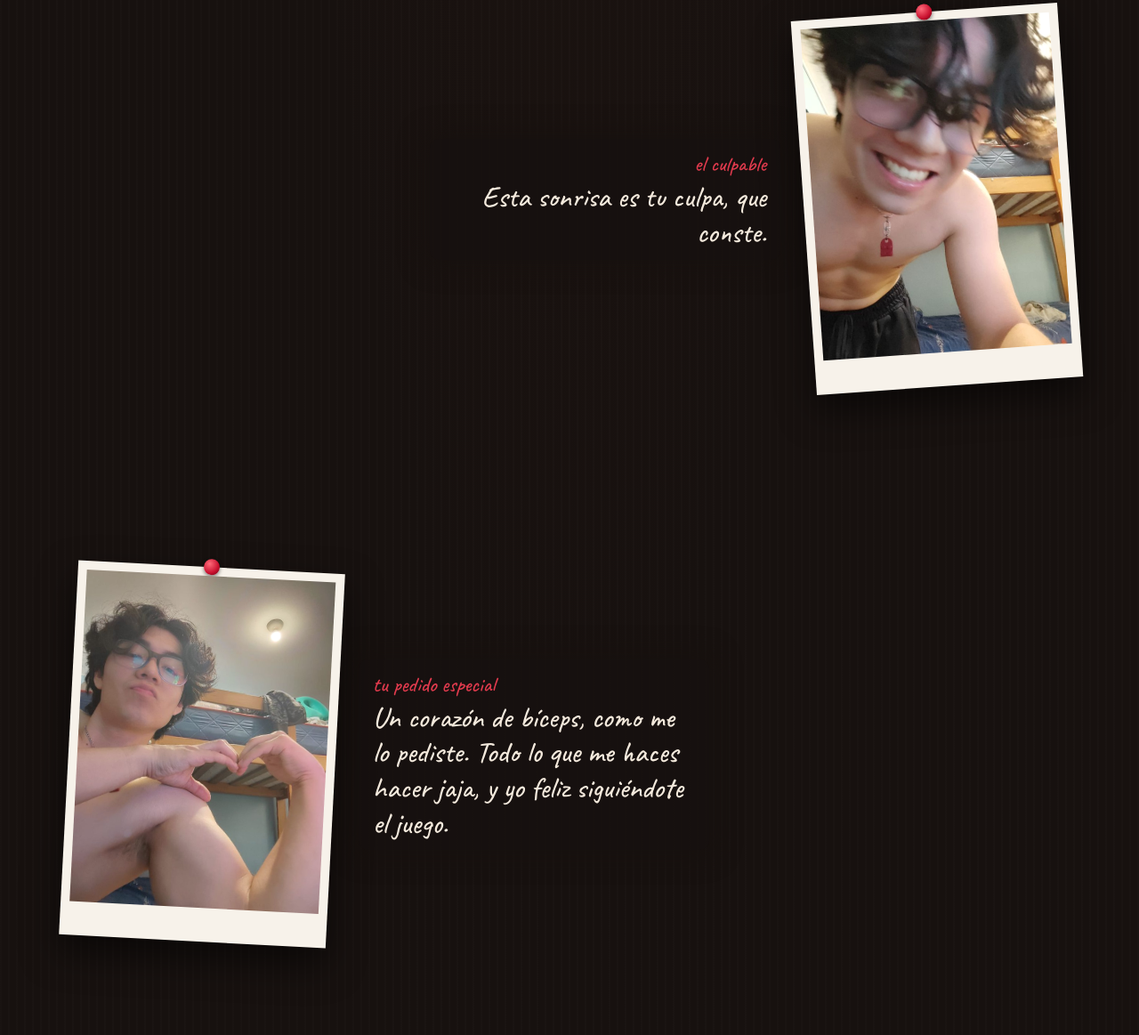
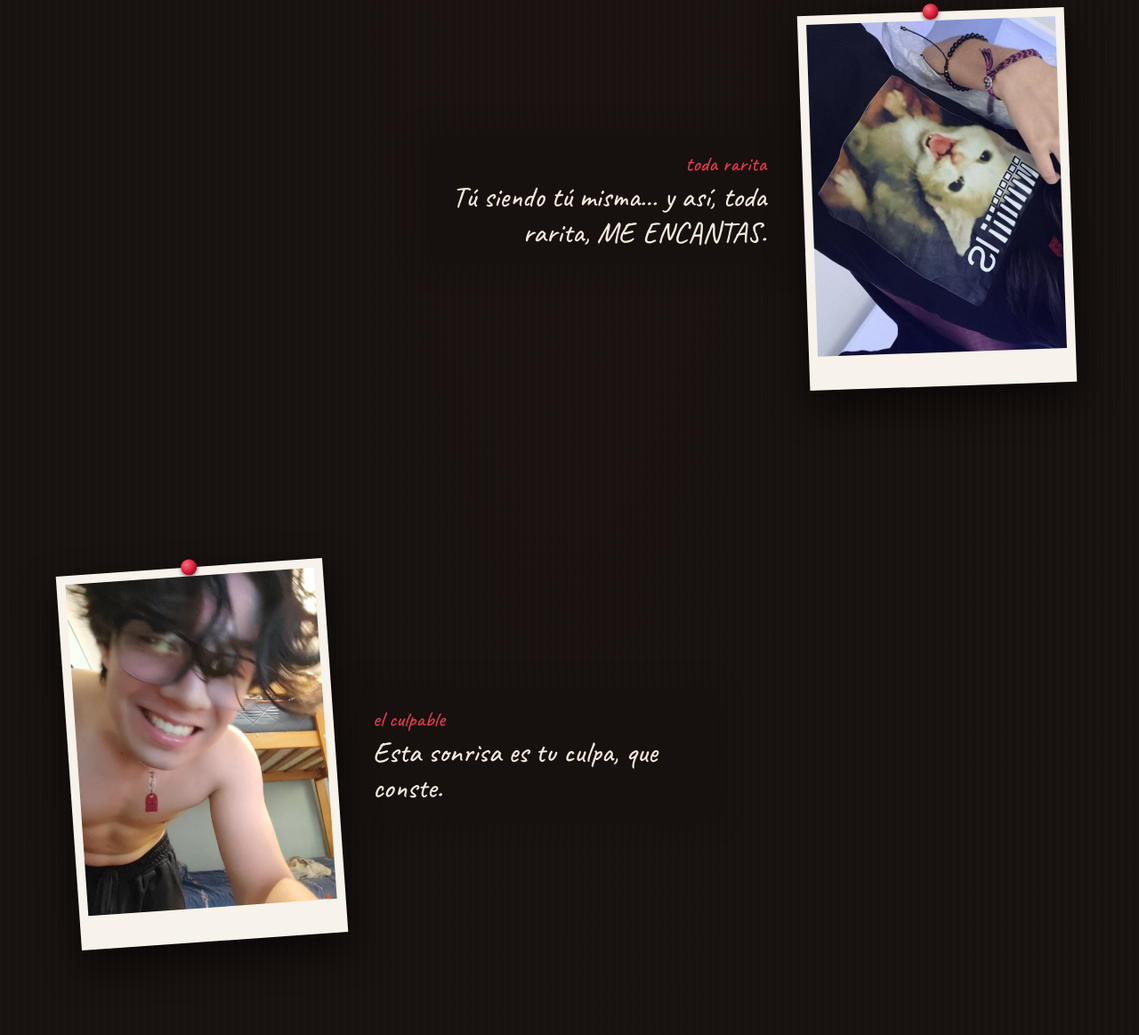
Before and after one commit to Lettuze/para-xio, a plain HTML site: page index.html in a window 1280 px wide. Shown: the part 5880-7043 px from the top of the page at 89% size. Drawn offline with nearby package versions, Linux system fonts and the light colour scheme.

Commit message:
Agrega foto toda rarita
Co-Authored-By: Claude Opus 5.5 <noreply@anthropic.com>
Claude-Session: https://claude.ai/code/session_01KLz9tQQSM27WMjGsAboN1t

```diff
--- a/index.html
+++ b/index.html
@@ -159,6 +159,11 @@
 </div></section>
 
 <section class="knot"><div class="card">
+  <div class="polaroid" style="--r:-2deg"><span class="pin"></span><img src="img/11.jpg" alt="Xio con su polo del gatito"></div>
+  <div class="note"><div class="when">toda rarita</div><p>Tú siendo tú misma… y así, toda rarita, ME ENCANTAS.</p></div>
+</div></section>
+
+<section class="knot"><div class="card">
   <div class="polaroid" style="--r:-4deg"><span class="pin"></span><img src="img/7.jpg" alt="Santi sonriendo"></div>
   <div class="note"><div class="when">el culpable</div><p>Esta sonrisa es tu culpa, que conste.</p></div>
 </div></section>
```
Also changed, not shown: img/11.jpg (added).
